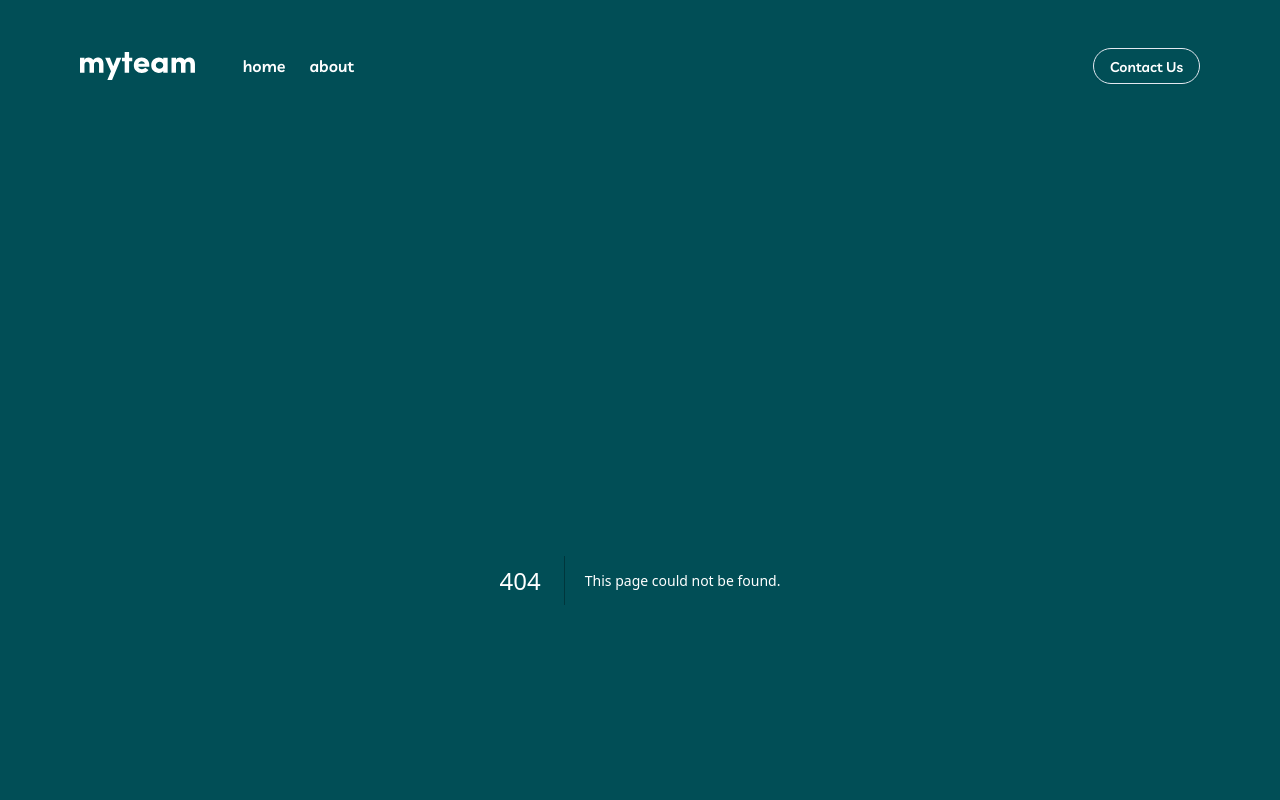
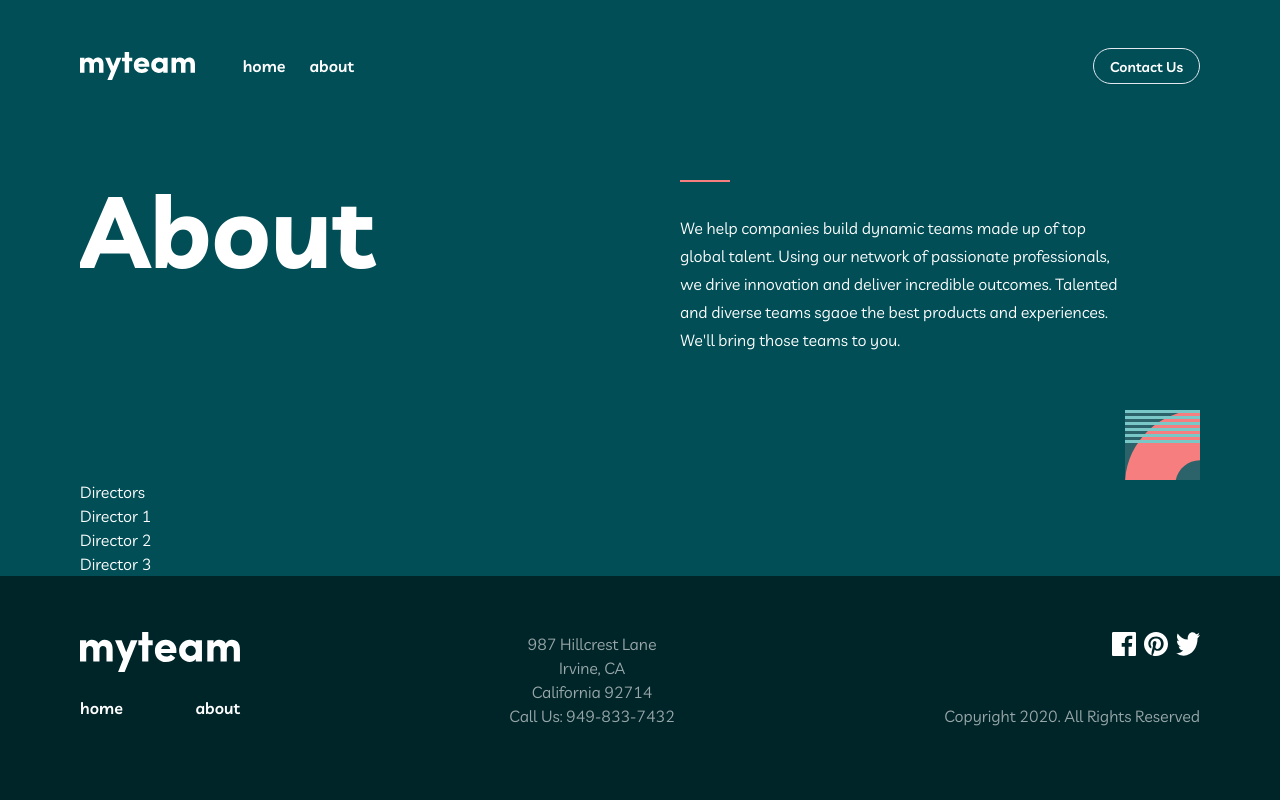
Before and after one commit to d-zucho/myteam-challenge24, a Next.js app: page /about in a window 1280 px wide. Before the commit this address had no page. Shown: the top 800 px of the page. Built offline with nearby package versions, Linux system fonts and the light colour scheme.

Commit message:
add about hero

```diff
--- /dev/null
+++ b/src/app/about/page.tsx
@@ -0,0 +1,16 @@
+import AboutHero from '@/components/AboutHero'
+import Directors from '@/components/Directors'
+import MaxWidthWrapper from '@/components/MaxWidthWrapper'
+
+const page = () => {
+  return (
+    <div className=' overflow-hidden'>
+      <MaxWidthWrapper>
+        <AboutHero />
+        <Directors />
+      </MaxWidthWrapper>
+    </div>
+  )
+}
+
+export default page
--- a/src/app/layout.tsx
+++ b/src/app/layout.tsx
@@ -20,7 +20,10 @@ export default function RootLayout({
   return (
     <html lang='en'>
       <body
-        className={cn(livvic.className, 'bg-midnightGreen text-white relative')}
+        className={cn(
+          livvic.className,
+          'bg-midnightGreen text-white relative min-h-screen'
+        )}
       >
         <Header />
         {children}
--- /dev/null
+++ b/src/components/AboutHero.tsx
@@ -0,0 +1,39 @@
+import Image from 'next/image'
+
+const AboutHero = () => {
+  return (
+    <div className='h-[300px] relative overflow-hidden'>
+      <div className=''>
+        <div className='grid grid-cols-1 lg:grid-cols-2 gap-4 lg:gap-0 text-center'>
+          <div>
+            <h1 className='text-[40px] md:text-[64px] lg:text-[80px] xl:text-[100px] font-bold 10 md:leading-[56px] lg:text-left lg:leading-[100px]'>
+              About
+            </h1>
+          </div>
+          <div className='flex flex-col justify-between pl-10 max-h-[190px]'>
+            <div className='hidden lg:block lg:border-t-2 w-[50px] lg:border-lightCoral pb-4' />
+            <p className='font-semi-bold text-center leading-7 mx-auto py-4 lg:mx-0 lg:text-left max-w-md'>
+              We help companies build dynamic teams made up of top global
+              talent. Using our network of passionate professionals, we drive
+              innovation and deliver incredible outcomes. Talented and diverse
+              teams sgaoe the best products and experiences. We'll bring those
+              teams to you.
+            </p>
+            <div className=''>
+              <Image
+                src='/assets/bg-pattern-about-1-mobile-nav-1.svg'
+                alt='pattern'
+                height={150}
+                width={150}
+                aria-hidden={true}
+                className='absolute bottom-60 -right-[75px] md:-bottom-20 md:-right-[75px]'
+              />
+            </div>
+          </div>
+        </div>
+      </div>
+    </div>
+  )
+}
+
+export default AboutHero
--- /dev/null
+++ b/src/components/Directors.tsx
@@ -0,0 +1,14 @@
+const Directors = () => {
+  return (
+    <section className='relative'>
+      <h2>Directors</h2>
+      <ul>
+        <li>Director 1</li>
+        <li>Director 2</li>
+        <li>Director 3</li>
+      </ul>
+    </section>
+  )
+}
+
+export default Directors
--- a/src/components/hero.tsx
+++ b/src/components/hero.tsx
@@ -11,7 +11,7 @@ const Hero = () => {
       <MaxWidthWrapper>
         <div className='grid grid-cols-1 lg:grid-cols-2 gap-4 lg:gap-0 text-center'>
           <div>
-            <h1 className='text-[40px] md:text-[64px] lg:text-[80px] xl:text-[100px] font-bold leading-  10 md:leading-[56px] lg:text-left lg:leading-[100px]'>
+            <h1 className='text-[40px] md:text-[64px] lg:text-[80px] xl:text-[100px] font-bold 10 md:leading-[56px] lg:text-left lg:leading-[100px]'>
               Find the <br /> best{' '}
               <span className=' text-lightCoral'>talent</span>
             </h1>
--- a/src/components/layout/Footer.tsx
+++ b/src/components/layout/Footer.tsx
@@ -5,7 +5,7 @@ import { FooterSocials } from '../Socials'
 
 const Footer = () => {
   return (
-    <footer className='py-14 bg-darkGreen'>
+    <footer className='py-14 bg-darkGreen '>
       <MaxWidthWrapper>
         <div
           id='footer-container'
```
